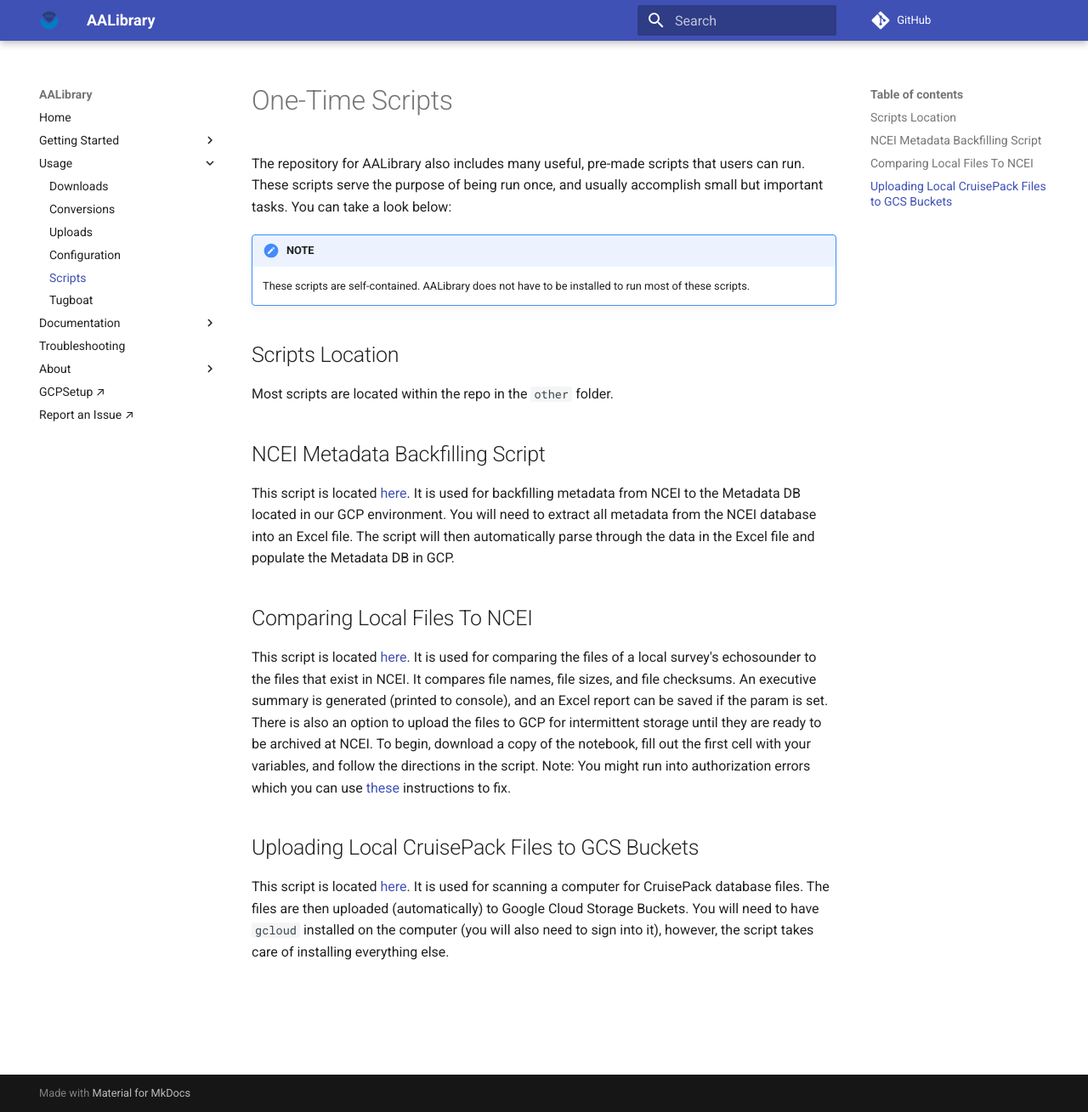
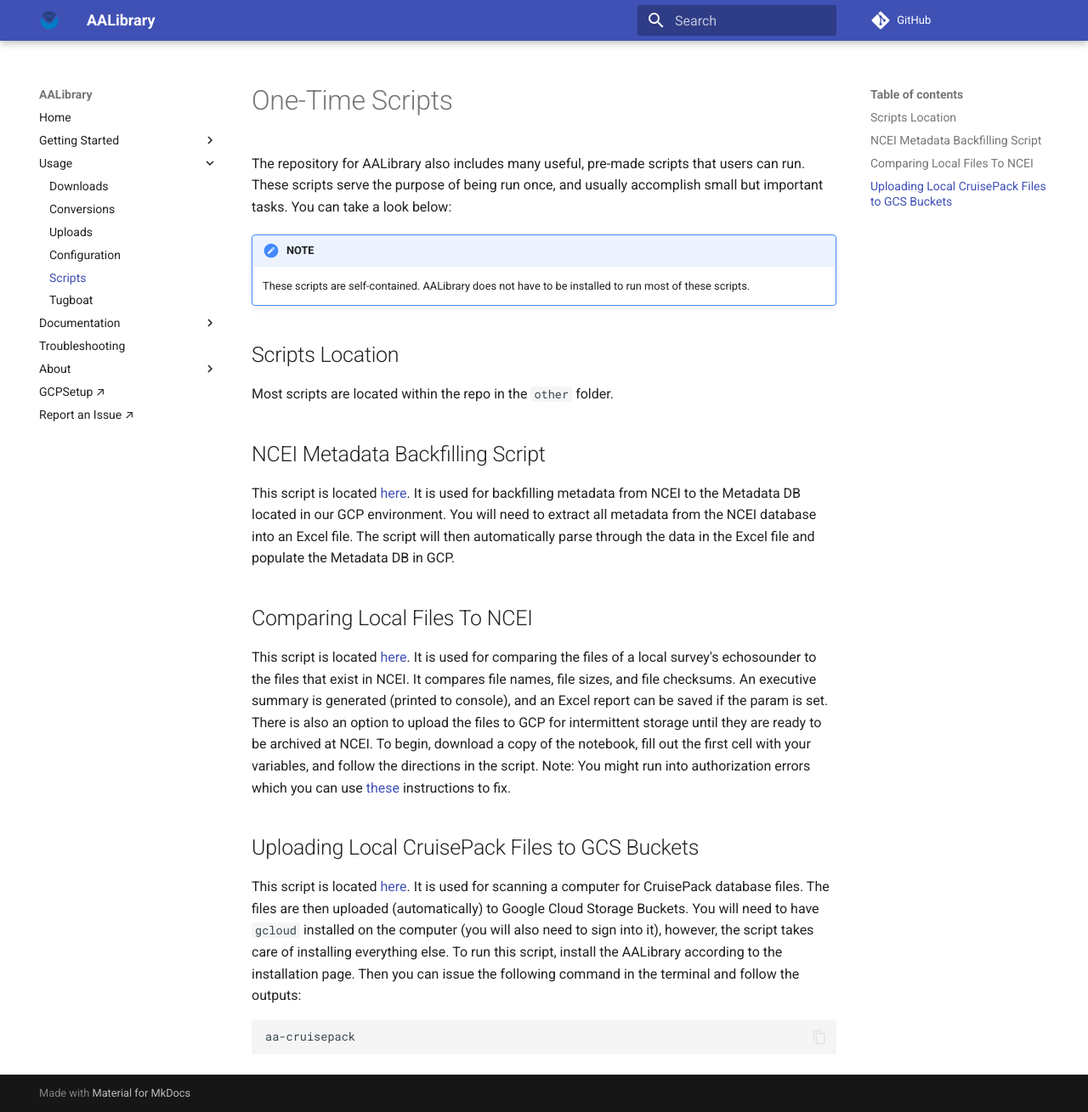
Before and after one commit to nmfs-ost/AA-SI_aalibrary, an MkDocs documentation site: the page built from docs/usage/scripts.md, in a window 1280 px wide and 1309 px high. Shown: the whole window at 85% size. Built offline with MkDocs 1.6.1 and Material for MkDocs 9.7.7, drawn with Linux system fonts in a browser that asks for light colours; comment, search, counter and statistics services are not loaded.

Commit message:
add: more docs on cruisepack script

````diff
--- a/docs/usage/scripts.md
+++ b/docs/usage/scripts.md
@@ -21,3 +21,7 @@
 
 This script is located [here](https://github.com/nmfs-ost/AA-SI_aalibrary/blob/main/other/scripts/cruisepack_to_gcs.py
 ). It is used for scanning a computer for CruisePack database files. The files are then uploaded (automatically) to Google Cloud Storage Buckets. You will need to have `gcloud` installed on the computer (you will also need to sign into it), however, the script takes care of installing everything else.
+To run this script, install the AALibrary according to the installation page. Then you can issue the following command in the terminal and follow the outputs:
+```bash
+aa-cruisepack
+```
````
